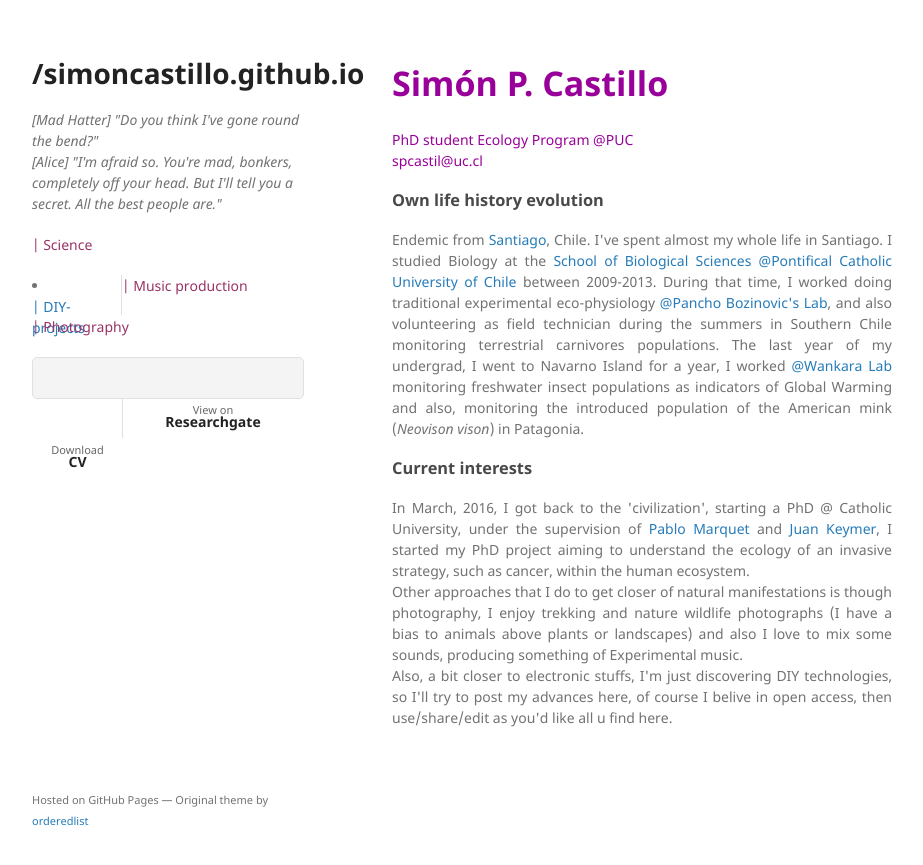
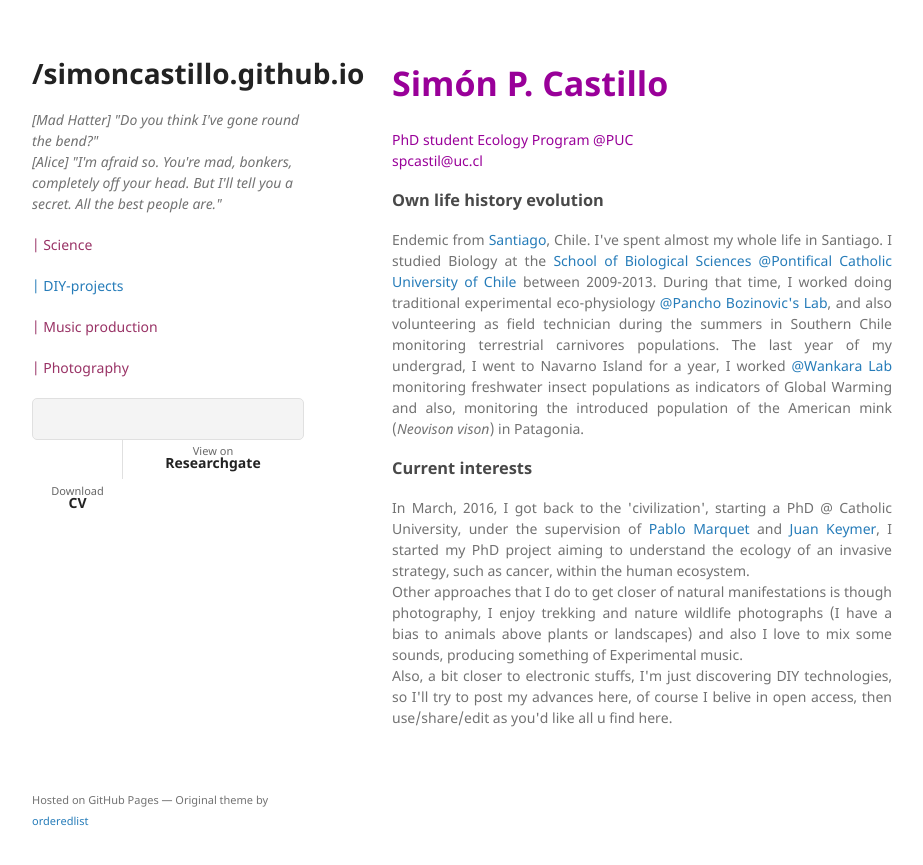
Before and after one commit to SimonCastillo/simoncastillo.github.io, a Jekyll site: the page built from index.md, in a window 1280 px wide. Shown: the top 865 px of the page, without its empty margins (178-1101 px from the left). Built offline with Jekyll 4.4.1, drawn with Linux system fonts in a browser that asks for light colours; our own code applies the rules of GitHub Pages for plain Markdown files.

Commit message:
Update default.html

```diff
--- a/_layouts/default.html
+++ b/_layouts/default.html
@@ -33,7 +33,7 @@
         {% if site.github.is_user_page %}
             <nav>
         <p class="view"; style="color:#993366;">| Science</p>
-                  <li> <p class="view"; style="color:#993366;"><a href= "/DIY">| DIY-projects<a></p></li>
+        <p class="view"; style="color:#993366;"><a href= "/DIY/OpnSyringePumps">| DIY-projects<a></p>
         <p class="view"; style="color:#993366;">| Music production</p>
         <p class="view"; style="color:#993366;">| Photography</p>
             </nav>
```
